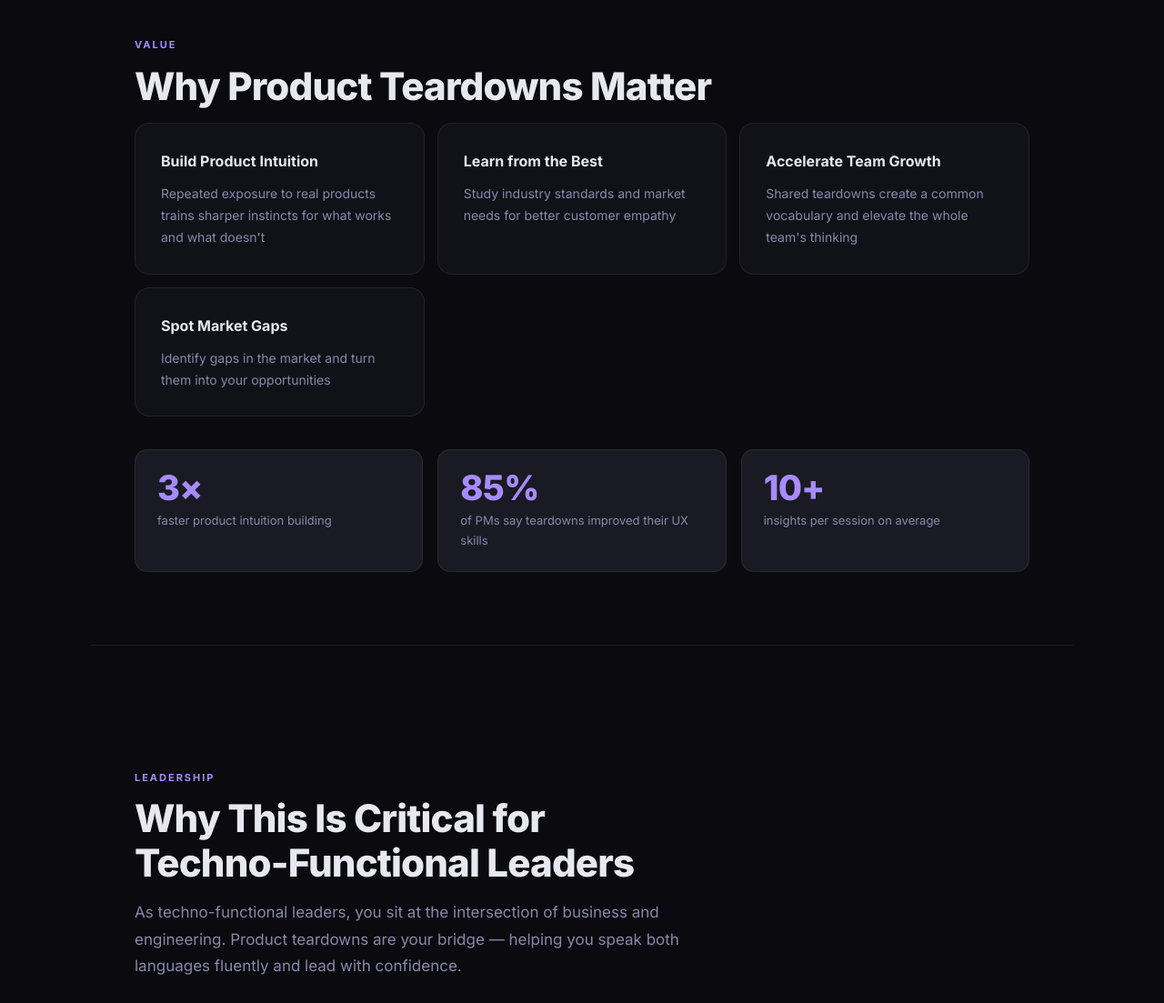
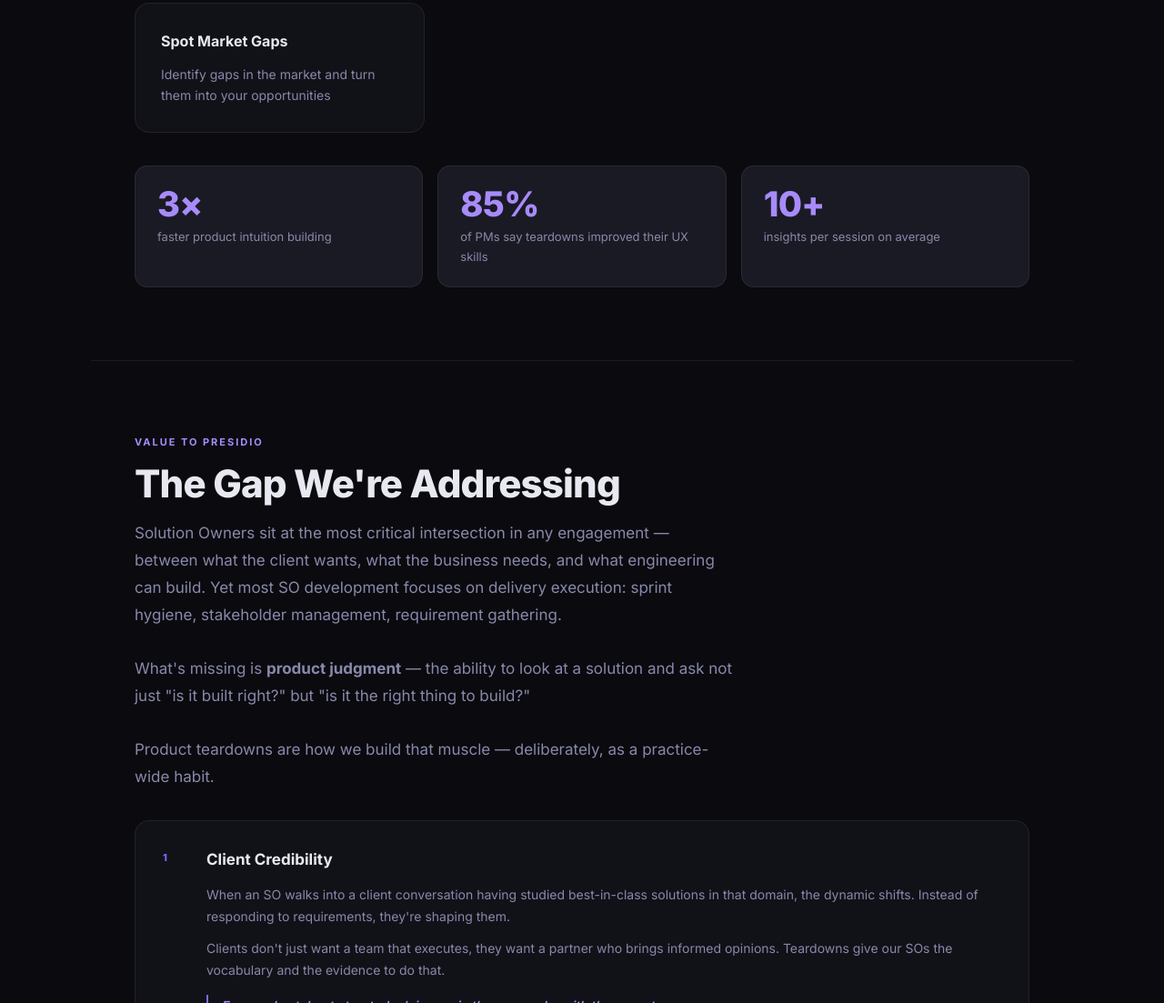
Before and after one commit to tejasnagarajan07/product_teardown, a plain HTML site: page index.html in a window 1280 px wide. Shown: the part 1697-2800 px from the top of the page at 91% size. Drawn offline with Linux system fonts and the light colour scheme.

Commit message:
Update index.html
Updated with scroll animations and added value to the Presidio section

```diff
--- a/index.html
+++ b/index.html
@@ -78,14 +78,18 @@
 
     /* ── SECTIONS ── */
     section {
-      min-height: 100vh;
       display: flex;
       flex-direction: column;
       justify-content: center;
-      padding: calc(var(--nav-h) + 72px) 48px 80px;
+      padding: 80px 48px;
       max-width: 1080px;
       margin: 0 auto;
       width: 100%;
+    }
+
+    #hero {
+      min-height: 100vh;
+      padding-top: calc(var(--nav-h) + 80px);
     }
 
     section + section { border-top: 1px solid var(--border); }
@@ -169,7 +173,7 @@
       font-size: 17px;
       color: var(--muted);
       max-width: 660px;
-      margin-bottom: 44px;
+      margin-bottom: 32px;
       line-height: 1.75;
     }
 
@@ -272,6 +276,53 @@
       background: var(--accent);
     }
 
+    /* ── PRESIDIO ── */
+    .presidio-grid { display: flex; flex-direction: column; gap: 14px; }
+
+    .presidio-card {
+      display: flex;
+      gap: 24px;
+      background: var(--surface);
+      border: 1px solid var(--border);
+      border-radius: 16px;
+      padding: 28px 30px;
+      transition: border-color 0.2s, transform 0.2s;
+    }
+
+    .presidio-card:hover { border-color: rgba(124,106,247,0.3); transform: translateX(4px); }
+
+    .presidio-num {
+      font-size: 11px;
+      font-weight: 800;
+      letter-spacing: 0.1em;
+      color: var(--accent);
+      min-width: 24px;
+      padding-top: 3px;
+    }
+
+    .presidio-body h3 {
+      font-size: 17px;
+      font-weight: 700;
+      margin-bottom: 12px;
+    }
+
+    .presidio-body p {
+      font-size: 14px;
+      color: var(--muted);
+      line-height: 1.75;
+      margin-bottom: 10px;
+    }
+
+    .presidio-quote {
+      margin-top: 14px;
+      font-size: 14px;
+      font-weight: 600;
+      color: var(--accent2);
+      border-left: 2px solid var(--accent);
+      padding-left: 14px;
+      font-style: italic;
+    }
+
     /* ── FRAMEWORK ROWS ── */
     .framework { display: flex; flex-direction: column; gap: 10px; }
 
@@ -341,7 +392,7 @@
     .tl-body p { font-size: 14px; color: var(--muted); line-height: 1.65; }
 
     /* ── CTA ── */
-    #cta { align-items: center; text-align: center; position: relative; overflow: hidden; }
+    #cta { align-items: center; text-align: center; position: relative; overflow: hidden; padding: 100px 48px; }
 
     .cta-glow {
       position: absolute;
@@ -366,6 +417,21 @@
       .nav-links { display: none; }
       section { padding: calc(var(--nav-h) + 48px) 24px 64px; }
     }
+
+    /* ── SCROLL ANIMATIONS ── */
+    .reveal {
+      opacity: 0;
+      transform: translateY(24px);
+      transition: opacity 0.55s ease, transform 0.55s ease;
+      transition-delay: var(--delay, 0ms);
+    }
+
+    .reveal.visible {
+      opacity: 1;
+      transform: translateY(0);
+    }
+
+    ::selection { background: rgba(124,106,247,0.35); color: #fff; }
   </style>
 </head>
 <body>
@@ -375,6 +441,7 @@
   <ul class="nav-links">
     <li><a href="#what">What Is It</a></li>
     <li><a href="#why">Why It Matters</a></li>
+    <li><a href="#presidio">Value to Presidio</a></li>
     <li><a href="#leaders">For Leaders</a></li>
     <li><a href="#framework">5-Lens Framework</a></li>
     <li><a href="#workshop">Workshop</a></li>
@@ -452,6 +519,42 @@
     <div class="stat">
       <div class="stat-n">10+</div>
       <div class="stat-l">insights per session on average</div>
+    </div>
+  </div>
+</section>
+
+<!-- VALUE TO PRESIDIO -->
+<section id="presidio">
+  <div class="s-label">Value to Presidio</div>
+  <h2 class="s-title">The Gap We're Addressing</h2>
+  <p class="s-intro">Solution Owners sit at the most critical intersection in any engagement — between what the client wants, what the business needs, and what engineering can build. Yet most SO development focuses on delivery execution: sprint hygiene, stakeholder management, requirement gathering.<br/><br/>What's missing is <strong>product judgment</strong> — the ability to look at a solution and ask not just "is it built right?" but "is it the right thing to build?"<br/><br/>Product teardowns are how we build that muscle — deliberately, as a practice-wide habit.</p>
+
+  <div class="presidio-grid">
+    <div class="presidio-card">
+      <div class="presidio-num">1</div>
+      <div class="presidio-body">
+        <h3>Client Credibility</h3>
+        <p>When an SO walks into a client conversation having studied best-in-class solutions in that domain, the dynamic shifts. Instead of responding to requirements, they're shaping them.</p>
+        <p>Clients don't just want a team that executes, they want a partner who brings informed opinions. Teardowns give our SOs the vocabulary and the evidence to do that.</p>
+        <div class="presidio-quote">From order-taker to trusted advisor — in the same role, with the same team.</div>
+      </div>
+    </div>
+    <div class="presidio-card">
+      <div class="presidio-num">2</div>
+      <div class="presidio-body">
+        <h3>Solution Quality</h3>
+        <p>Teardowns train SOs to benchmark what they're building against what's possible — not just what's been asked for.</p>
+        <p>When an SO has studied how three different products handle the same workflow, they make better decisions on edge cases, UX patterns, and architecture trade-offs. They catch gaps before they become rework. They push back on requirements that would lead to poor outcomes — with evidence, not just instinct.</p>
+        <div class="presidio-quote">Better inputs into engineering = fewer course corrections mid-delivery.</div>
+      </div>
+    </div>
+    <div class="presidio-card">
+      <div class="presidio-num">3</div>
+      <div class="presidio-body">
+        <h3>Career Growth for SOs</h3>
+        <p>The path from Solution Owner to Manager, Engagement Director, or even CPO requires one thing more than any other: the ability to think at the product level, not just the project level.</p>
+        <p>Teardowns are a structured way to build that thinking. SOs who practice teardowns regularly develop stronger product narratives, sharper prioritisation instincts, and the confidence to lead solution design — not just oversee it.</p>
+      </div>
     </div>
   </div>
 </section>
@@ -590,10 +693,11 @@
 <footer>Product Teardown Framework</footer>
 
 <script>
+  // ── Active nav on scroll ──
   const sections = document.querySelectorAll('section[id]');
   const navLinks = document.querySelectorAll('.nav-links a');
 
-  const observer = new IntersectionObserver((entries) => {
+  const navObserver = new IntersectionObserver((entries) => {
     entries.forEach(entry => {
       if (entry.isIntersecting) {
         const id = entry.target.getAttribute('id');
@@ -604,7 +708,41 @@
     });
   }, { threshold: 0.35 });
 
-  sections.forEach(s => observer.observe(s));
+  sections.forEach(s => navObserver.observe(s));
+
+  // ── Scroll-triggered reveal animations ──
+  // Tag individual elements with reveal + stagger delay
+  const staggerGroups = [
+    '.card-grid .card',
+    '.stats-row .stat',
+    '.two-col .panel',
+    '.presidio-grid .presidio-card',
+    '.framework .fw-row',
+    '.timeline .tl-item',
+  ];
+
+  staggerGroups.forEach(selector => {
+    document.querySelectorAll(selector).forEach((el, i) => {
+      el.classList.add('reveal');
+      el.style.setProperty('--delay', `${i * 80}ms`);
+    });
+  });
+
+  // Solo reveals (no stagger)
+  document.querySelectorAll('.s-label, .s-title, .s-intro, .hero-pov, .hero-label, .hero-title, .hero-sub, .hero-cta').forEach(el => {
+    el.classList.add('reveal');
+  });
+
+  const revealObserver = new IntersectionObserver((entries) => {
+    entries.forEach(entry => {
+      if (entry.isIntersecting) {
+        entry.target.classList.add('visible');
+        revealObserver.unobserve(entry.target); // animate once only
+      }
+    });
+  }, { threshold: 0.15 });
+
+  document.querySelectorAll('.reveal').forEach(el => revealObserver.observe(el));
 </script>
 </body>
 </html>
```
